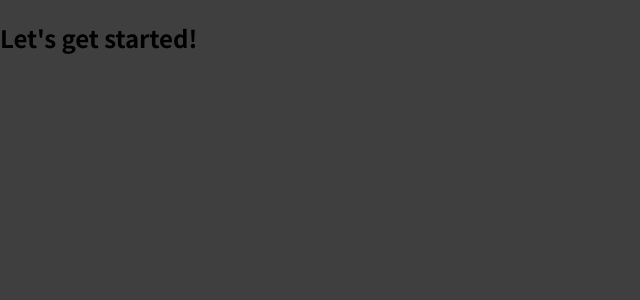
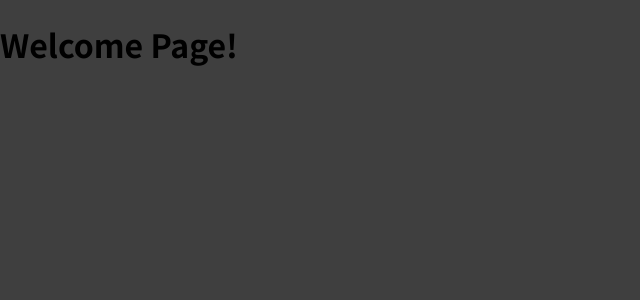
Before and after one commit to kscheltema/section_20_navigation_or_rounting, a JavaScript app: page /welcome in a window 1280 px wide. Shown: the top 300 px of the page, without its empty margins (0-640 px from the left). Built offline with nearby package versions, Linux system fonts and the light colour scheme.

Commit message:
React Routing Basics

```diff
--- a/src/App.js
+++ b/src/App.js
@@ -1,10 +1,18 @@
+import {Route} from 'react-router-dom';
+import Welcome from './Components/Welcome';
+import Products from './Components/Products';
+
 function App() {
   return (
     <div>
-      <h2>Let's get started!</h2>
+<Route path='/welcome'>
+<Welcome />
+   </Route>
+   <Route path='/products'>
+<Products />
+   </Route>
     </div>
   );
-
 }
 
 export default App;
--- /dev/null
+++ b/src/Components/Products.js
@@ -0,0 +1,5 @@
+const Products = () => {
+return <h1>Products Page!</h1>
+};
+
+export default Products;
--- /dev/null
+++ b/src/Components/Welcome.js
@@ -0,0 +1,5 @@
+const Welcome = () => {
+return <h1>Welcome Page!</h1>
+};
+
+export default Welcome;
--- a/src/index.js
+++ b/src/index.js
@@ -1,6 +1,10 @@
 import ReactDOM from 'react-dom';
-
+import { BrowserRouter } from 'react-router-dom';
 import './index.css';
 import App from './App';
 
-ReactDOM.render(<App />, document.getElementById('root'));
+ReactDOM.render(
+<BrowserRouter>
+<App />
+</BrowserRouter>
+, document.getElementById('root'));
```
Also changed, not shown: 1 other file (tests, documents, lock files or other folders).
